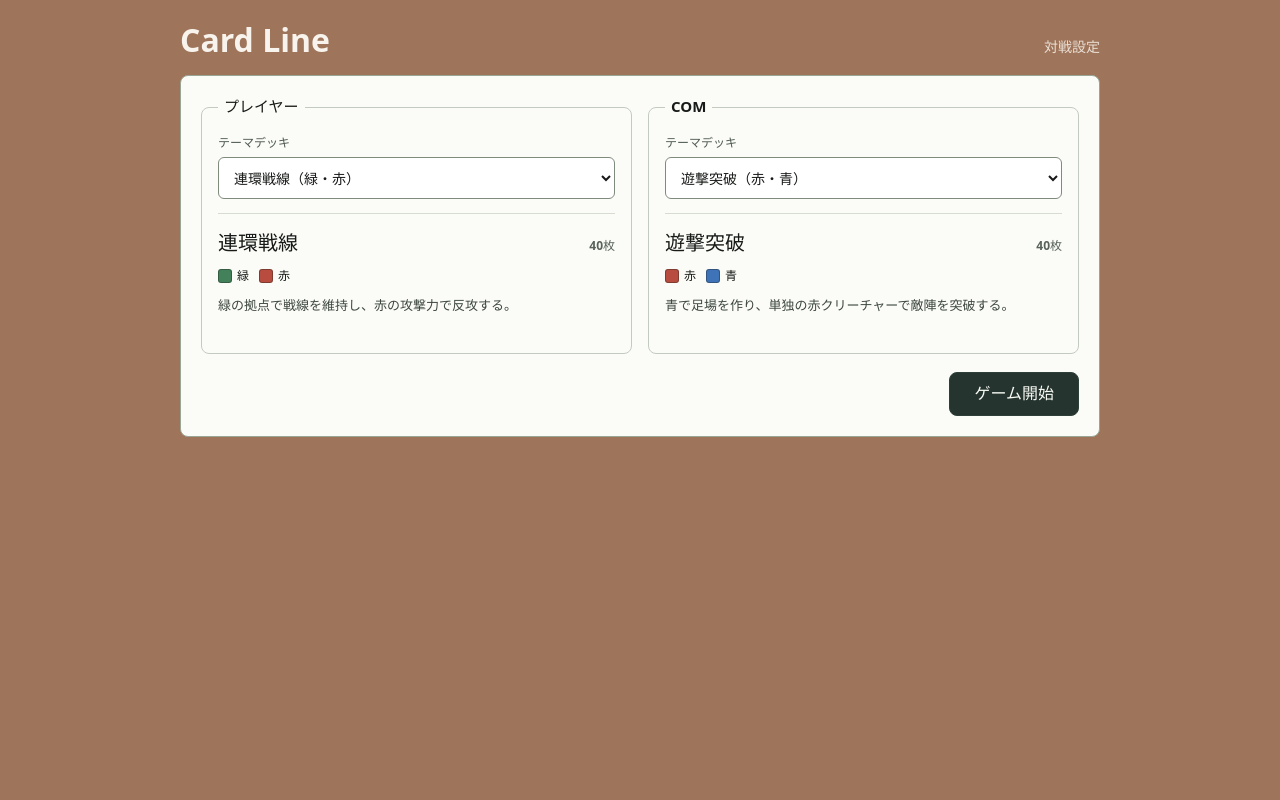
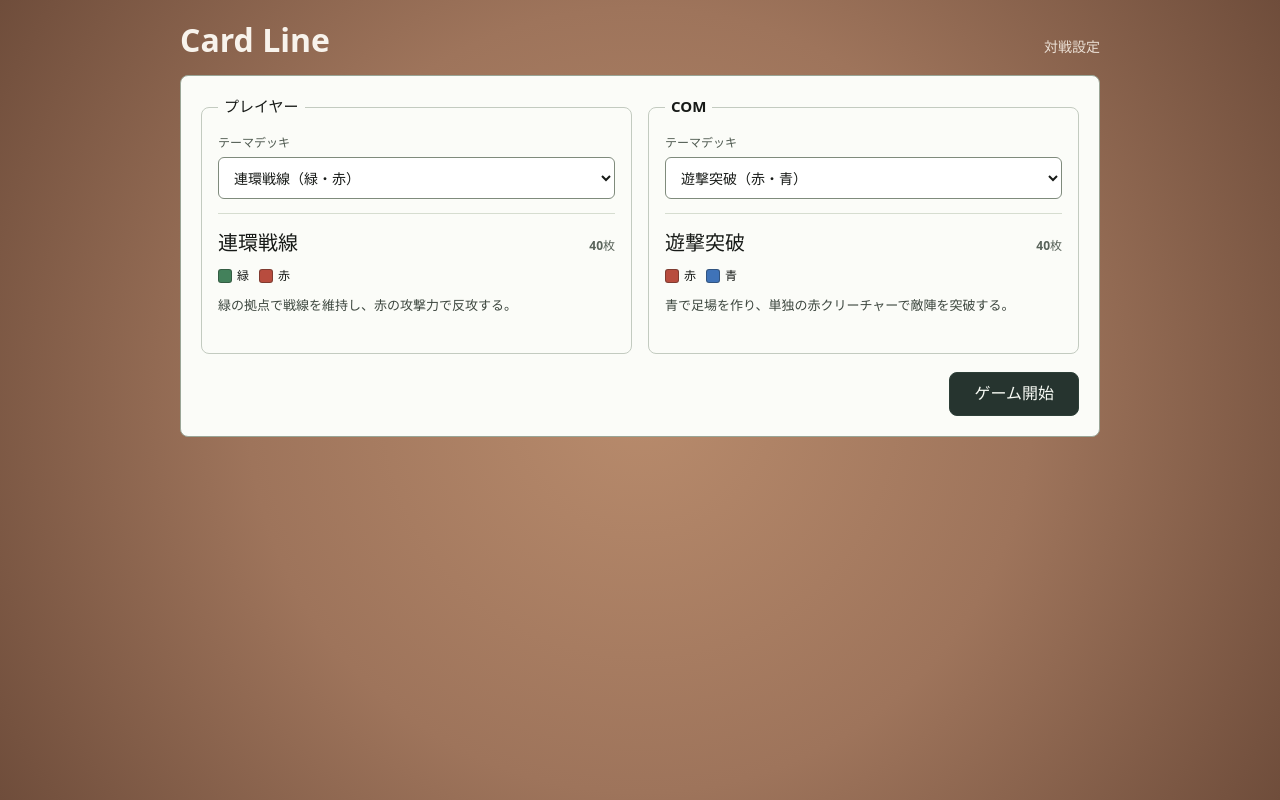
Before and after one commit to kurehajime/cardivide, a React (Vite) app: page / in a window 1280 px wide. Built offline with nearby package versions, Linux system fonts and the light colour scheme.

Commit message:
グラで

```diff
--- a/src/App.css
+++ b/src/App.css
@@ -1,7 +1,7 @@
 .setup-shell {
   min-height: 100svh;
   padding: 24px;
-  background: #9e745b;
+  background: var(--table-background);
   color: #f8f3ec;
 }
 
@@ -177,7 +177,7 @@
   grid-template-rows: auto auto minmax(0, 1fr) auto;
   gap: 14px;
   padding: 18px;
-  background: #9e745b;
+  background: var(--table-background);
   color: #f8f3ec;
 }
 
--- a/src/index.css
+++ b/src/index.css
@@ -1,8 +1,16 @@
 :root {
+  --table-background: radial-gradient(
+    circle at center,
+    #b88b6c 0%,
+    #9e745b 52%,
+    #6f4d3b 100%
+  );
+
   font: 16px/1.45 system-ui, 'Segoe UI', Roboto, sans-serif;
   letter-spacing: 0;
   color: #17140f;
-  background: #9e745b;
+  background: #6f4d3b;
+  background-image: var(--table-background);
   font-synthesis: none;
   text-rendering: optimizeLegibility;
   -webkit-font-smoothing: antialiased;
```
